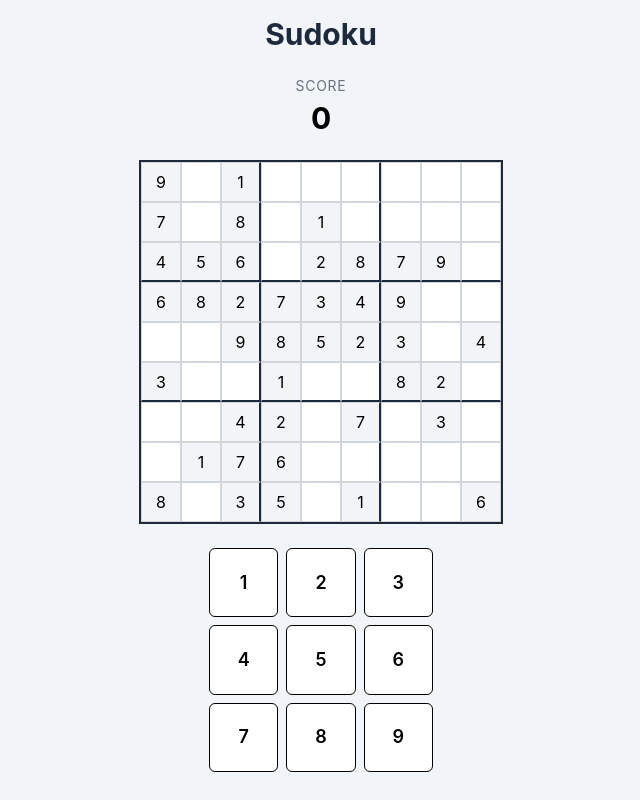
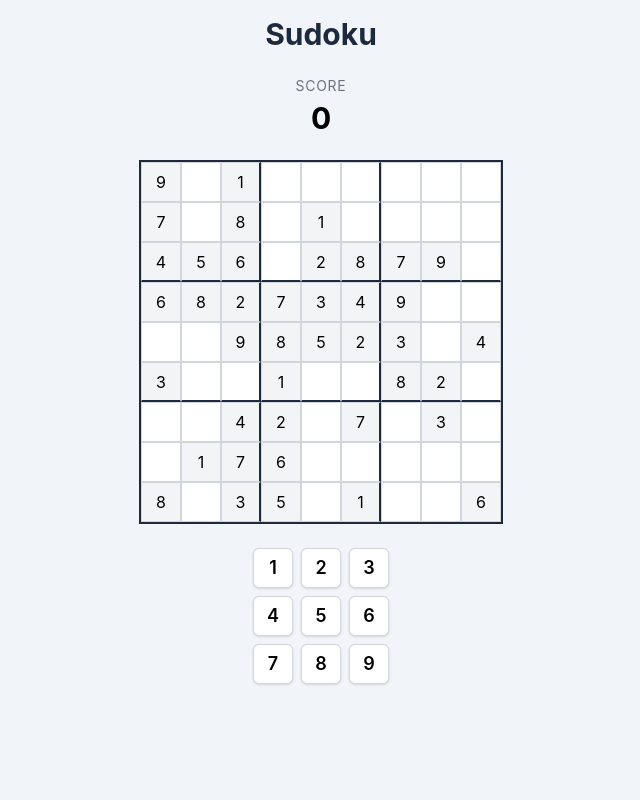
Before and after one commit to anh0701/game-hub, a React (Vite) app: page /#/sudoku in a window 1280 px wide. Shown: the whole page, without its empty margins (319-959 px from the left). Built offline with nearby package versions, Linux system fonts and the light colour scheme.

Commit message:
fix button css

```diff
--- a/src/features/sudoku/components/NumberPad.tsx
+++ b/src/features/sudoku/components/NumberPad.tsx
@@ -6,30 +6,25 @@ const NUMBERS = [1, 2, 3, 4, 5, 6, 7, 8, 9];
 
 export function NumberPad({ onNumberClick }: NumberPadProps) {
     return (
-        <div
-            className="
-                grid grid-cols-3
-                gap-2
-                w-full max-w-56
-                "
-        >
+        <div className="grid grid-cols-3 gap-2 justify-items-center">
             {NUMBERS.map((num) => (
                 <button
                     key={num}
-                    onClick={() => {
-                        // console.log("Button:", num);
-                        onNumberClick(num);
-                    }}
+                    onClick={() => onNumberClick(num)}
                     className="
-                        aspect-square
+                        size-10
                         rounded-md
                         border
+                        border-gray-300
                         bg-white
-                        text-lg font-semibold
+                        text-lg
+                        font-semibold
+                        shadow-sm
+                        transition
                         hover:bg-gray-100
+                        hover:shadow
                         active:scale-95
-                        transition
-"
+                    "
                 >
                     {num}
                 </button>
```
